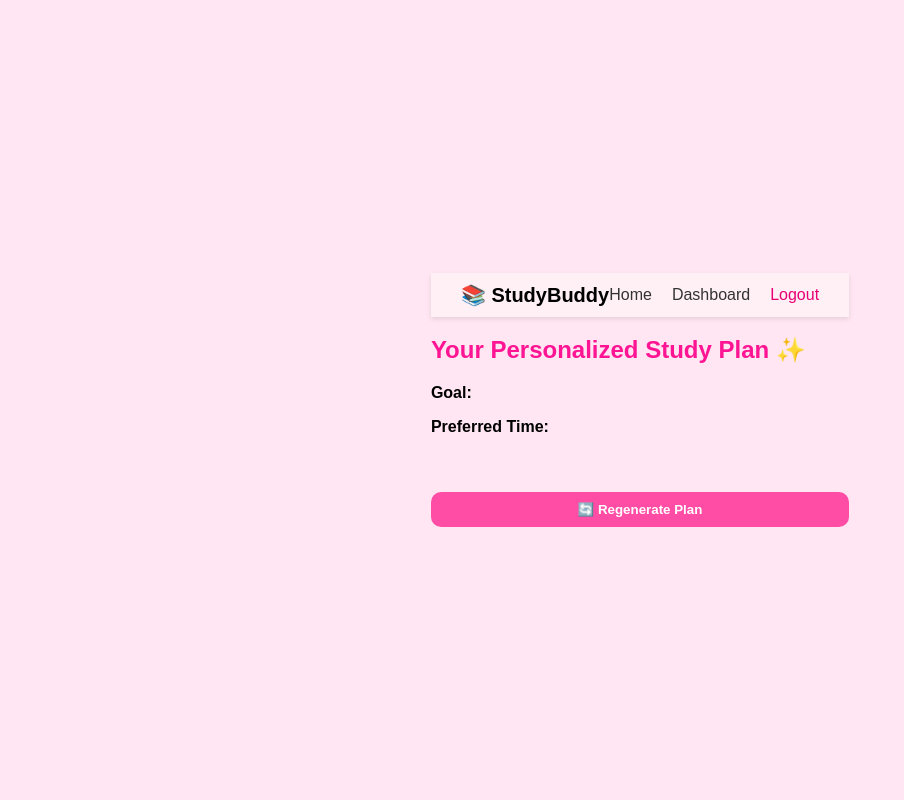
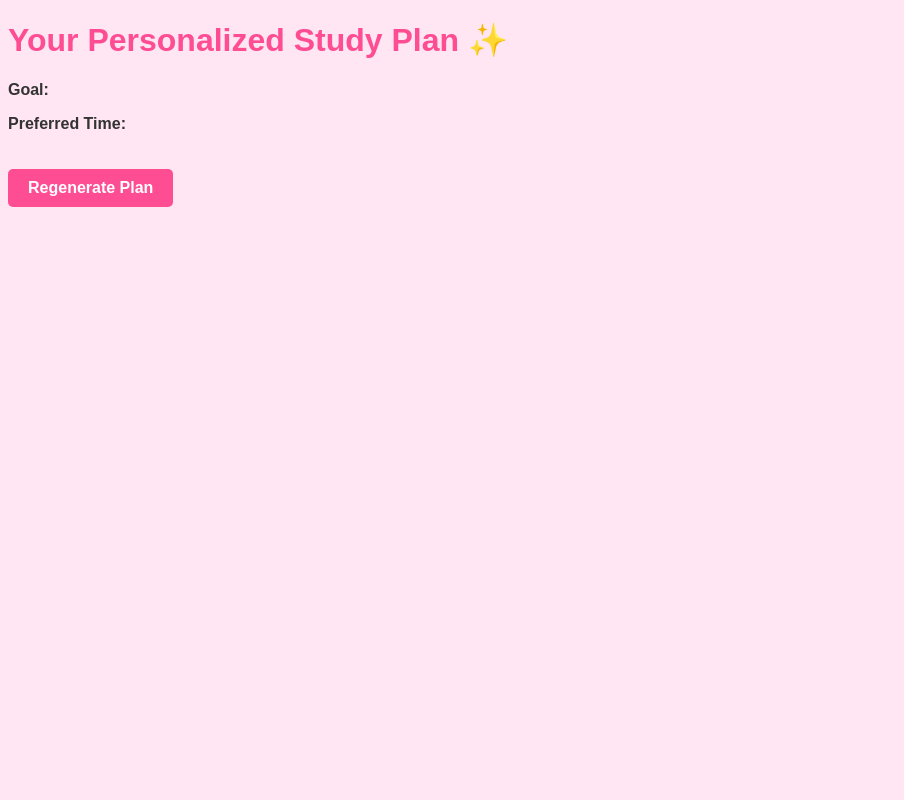
Before and after one commit to abhishripathak/Study-Schedule-app, a Django app: page /study-plan/ in a window 1280 px wide. Shown: the whole page, without its empty margins (0-904 px from the left). Run offline with Django 5.2, Linux system fonts and the light colour scheme.

Commit message:
something

```diff
--- a/accounts/templates/accounts/study_plan.html
+++ b/accounts/templates/accounts/study_plan.html
@@ -1,98 +1,134 @@
-{% extends 'accounts/base.html' %}
+{% load static %}
+<!DOCTYPE html>
+<html lang="en">
+<head>
+    <meta charset="UTF-8">
+    <title>Study Plan</title>
+    <style>
+        body {
+            font-family: Arial, sans-serif;
+            background-color: #ffe6f2; /* Light pink background */
+            color: #333;
+        }
 
-{% block content %}
-<!-- ✅ Navigation Bar -->
-<div style="display: flex; justify-content: space-between; align-items: center; padding: 10px 30px; background-color: #fff0f6; box-shadow: 0 2px 5px rgba(0,0,0,0.1);">
-    <div style="font-size: 20px; font-weight: bold;">📚 StudyBuddy</div>
-    <div style="display: flex; gap: 20px;">
-        <a href="/" style="text-decoration: none; color: #333;">Home</a>
-        <a href="/dashboard" style="text-decoration: none; color: #333;">Dashboard</a>
-        <a href="/logout" style="text-decoration: none; color: #e60073;">Logout</a>
-    </div>
-</div>
+        .progress-container {
+            width: 100%;
+            background-color: #ffd9ec; /* Light pink */
+            border-radius: 5px;
+            margin-top: 20px;
+        }
 
-<!-- ✅ Flash Messages -->
-{% if messages %}
-    {% for message in messages %}
-        <div class="alert alert-success" role="alert" style="background-color: #d4edda; color: #155724; border-radius: 5px; padding: 10px; margin-bottom: 20px;">
-            {{ message }}
-        </div>
-    {% endfor %}
-{% endif %}
+        .progress-bar {
+            width: 0%;
+            height: 20px;
+            background-color: #ff66b2; /* Darker pink */
+            border-radius: 5px;
+            text-align: center;
+            color: white;
+        }
 
-<!-- ✅ Study Plan Overview -->
-<div class="container text-center my-5 text-dark">
-    <h2 style="color: deeppink;">Your Personalized Study Plan ✨</h2>
+        .congrats-message {
+            display: none;
+            margin-top: 20px;
+            color: #ff3385; /* Even darker pink */
+            font-weight: bold;
+        }
+
+        #study-plan-form ul {
+            list-style-type: none;
+            padding: 0;
+        }
+
+        #study-plan-form li {
+            margin: 10px 0;
+        }
+
+        label {
+            font-size: 18px;
+            color: #ff4d94; /* Pink text */
+        }
+
+        a {
+            color: #ff4d94; /* Pink links */
+            text-decoration: none;
+            font-weight: bold;
+        }
+
+        a:hover {
+            color: #e60073; /* Darker pink on hover */
+        }
+
+        .card {
+            background-color: #ffe6f2; /* Light pink */
+            border: 1px solid #ff99cc; /* Pink border */
+            border-radius: 10px;
+            padding: 20px;
+            margin: 10px;
+            text-align: center;
+            box-shadow: 0 4px 6px rgba(0, 0, 0, 0.1);
+        }
+
+        .card h3 {
+            color: #ff4d94; /* Pink text */
+        }
+
+        .card .progress-container {
+            margin-top: 10px;
+        }
+
+        .btn {
+            display: inline-block;
+            padding: 10px 20px;
+            font-size: 16px;
+            color: white;
+            background-color: #ff4d94; /* Pink button */
+            border: none;
+            border-radius: 5px;
+            cursor: pointer;
+            text-decoration: none;
+        }
+
+        .btn:hover {
+            background-color: #e60073; /* Darker pink on hover */
+        }
+
+        .btn-pink {
+            margin-top: 20px;
+        }
+    </style>
+</head>
+<body>
+    <h1 style="color: #ff4d94;">Your Personalized Study Plan ✨</h1>
     <p><strong>Goal:</strong> {{ goal }}</p>
     <p><strong>Preferred Time:</strong> {{ preferred_time }}</p>
-</div>
 
-<!-- ✅ Subject Cards with Progress and Checkboxes -->
-<div style="display: flex; flex-wrap: wrap; gap: 20px; justify-content: center;">
+    <div class="card-container">
         {% for subject, details in study_plan.items %}
-        <div style="background-color: #ffe6f0; padding: 20px; border-radius: 15px; width: 250px; box-shadow: 0 4px 6px rgba(0,0,0,0.1);">
-            <h3 style="margin: 0 0 10px;">📘 {{ subject|title }}</h3>
+        <div class="card">
+            <h3>{{ subject }}</h3>
             <p>{{ details.sessions }} sessions ({{ details.hours_per_day }} hrs/day)</p>
-            <div style="background-color: #f3f3f3; border-radius: 10px; overflow: hidden; height: 10px; margin-bottom: 10px;">
-                <div id="progress-{{ subject }}" style="width: {{ details.completion }}%; background-color: #ff66b2; height: 10px;"></div>
-            </div>
-            <small id="completion-text-{{ subject }}">{{ details.completion }}% completed</small>
-            <div style="margin-top: 10px;">
-                {% for session in details.sessions_list %}
-                    <div style="display: flex; align-items: center; gap: 10px; margin-bottom: 5px;">
-                        <input type="checkbox" class="session-checkbox" data-subject="{{ subject }}" data-total="{{ details.sessions }}" id="checkbox-{{ subject }}-{{ forloop.counter }}">
-                        <label for="checkbox-{{ subject }}-{{ forloop.counter }}">{{ session }}</label>
-                    </div>
-                {% endfor %}
+            <div class="progress-container">
+                <div class="progress-bar" style="width: {{ details.completion }}%;">{{ details.completion }}% completed</div>
             </div>
         </div>
         {% endfor %}
     </div>
 
-<!-- ✅ Buttons -->
-<div style="text-align: center; margin-top: 40px;">
-    <form method="post" action="{% url 'generate_plan' %}">
-        {% csrf_token %}
-        <button type="submit" style="background-color: #ff4da6; color: white; padding: 10px 20px; border: none; border-radius: 10px; cursor: pointer;">🔄 Regenerate Plan</button>
-    </form>
+    <div>
+        <a href="{% url 'generate_plan' %}" class="btn btn-pink">Regenerate Plan</a>
     </div>
 
-<!-- ✅ Completion Message -->
-{% if completed %}
-    <div style="margin: 40px auto; max-width: 600px; background-color: #d1ffd6; color: #2d862d; padding: 20px; border-radius: 10px; font-weight: bold; text-align: center;">
-        🎉 Congrats! You've completed your entire study routine! Keep up the amazing work! ✨
-    </div>
-{% endif %}
-
-<!-- ✅ JavaScript for Progress Bar and Completion Message -->
     <script>
         document.addEventListener('DOMContentLoaded', function () {
-        const checkboxes = document.querySelectorAll('.session-checkbox');
-        const progressBars = {};
-        const completionTexts = {};
+            const progressBars = document.querySelectorAll('.progress-bar');
 
-        checkboxes.forEach(checkbox => {
-            const subject = checkbox.dataset.subject;
-            const totalSessions = parseInt(checkbox.dataset.total);
-
-            if (!progressBars[subject]) {
-                progressBars[subject] = document.getElementById(`progress-${subject}`);
-                completionTexts[subject] = document.getElementById(`completion-text-${subject}`);
-            }
-
-            checkbox.addEventListener('change', function () {
-                const checkedCount = document.querySelectorAll(`.session-checkbox[data-subject="${subject}"]:checked`).length;
-                const completionPercentage = Math.round((checkedCount / totalSessions) * 100);
-
-                progressBars[subject].style.width = `${completionPercentage}%`;
-                completionTexts[subject].textContent = `${completionPercentage}% completed`;
-
-                // Check if all checkboxes are checked
-                if (document.querySelectorAll('.session-checkbox:checked').length === checkboxes.length) {
-                    alert('🎉 Congrats! You have completed all sessions!');
+            progressBars.forEach(bar => {
+                const completion = parseInt(bar.style.width);
+                if (completion === 100) {
+                    bar.style.backgroundColor = '#4CAF50'; /* Green for completed */
                 }
             });
         });
-    });
     </script>
-{% endblock %}
+</body>
+</html>
--- a/accounts/urls.py
+++ b/accounts/urls.py
@@ -10,7 +10,7 @@
     # Study Planner
     path('study-plan/', views.show_plan, name='show_plan'),  # Updated name to match view
     path('generate-plan/', views.generate_plan, name='generate_plan'),  # Regenerates study plan
-    # Removed the edit_preferences URL pattern.
+    #path('edit-preferences/', views.edit_preferences, name='edit_preferences'),  # Form to update preferences
     path('logout/', views.user_logout, name='logout'),  # Logout functionality
     # Removed the settings route as it is no longer needed
     # path('settings/', views.user_settings, name='settings'),
--- a/accounts/views.py
+++ b/accounts/views.py
@@ -73,8 +73,8 @@
         # Generate plan
         plan, is_single_day = generate_study_plan(subjects, available_hours, start_date, end_date, request)
 
-        # Serialize plan as a list of dictionaries
-        request.session['study_plan'] = [dict(session) for session in plan]
+        # Save in session
+        request.session['study_plan'] = plan
         request.session['goal'] = study_goal
         request.session['preferred_time'] = preferred_study_time
         request.session['single_day'] = is_single_day
@@ -84,11 +84,10 @@
     else:
         return render(request, 'accounts/dashboard.html')
 
-# Updated generate_study_plan to divide subjects into sessions and include session details
-
+# Routine generation logic
 def generate_study_plan(subjects, available_hours, start_date, end_date, request):
     is_single_day = start_date == end_date
-    plan = []  # Changed to a list to store session details
+    plan = {}
 
     if is_single_day:
         total_minutes = available_hours * 60
@@ -98,11 +97,7 @@
             messages.warning(request, "Each subject gets less than 10 minutes!")
 
         for subject in subjects:
-            plan.append({
-                'subject': subject,
-                'duration': f"{minutes_per_subject} minutes",
-                'completed': False
-            })
+            plan[subject] = f"{minutes_per_subject} minutes"
 
     else:
         total_days = (datetime.strptime(end_date, '%Y-%m-%d') - datetime.strptime(start_date, '%Y-%m-%d')).days + 1
@@ -110,48 +105,32 @@
         sessions_per_subject = total_sessions // len(subjects)
 
         for subject in subjects:
-            for session in range(sessions_per_subject):
-                plan.append({
-                    'subject': subject,
-                    'duration': f"{available_hours} hrs/day",
-                    'completed': False
-                })
+            plan[subject] = f"{sessions_per_subject} sessions ({available_hours} hrs/day)"
 
     return plan, is_single_day
 
-# Ensure study_plan is deserialized correctly in show_plan
-
+# Display the generated plan
 def show_plan(request):
-    study_plan = request.session.get('study_plan', [])
-    if isinstance(study_plan, str):
-        import json
-        study_plan = json.loads(study_plan)  # Deserialize if stored as a JSON string
-
+    study_plan = request.session.get('study_plan', {})
     goal = request.session.get('goal', '')
     preferred_time = request.session.get('preferred_time', '')
     single_day = request.session.get('single_day', False)
-
-    # Calculate progress
-    total_sessions = len(study_plan)
-    completed_sessions = sum(1 for session in study_plan if isinstance(session, dict) and session.get('completed'))
-    progress = (completed_sessions / total_sessions) * 100 if total_sessions > 0 else 0
-
-    # Check if all sessions are completed
-    all_completed = completed_sessions == total_sessions
 
     return render(request, 'accounts/study_plan.html', {
         'study_plan': study_plan,
         'goal': goal,
         'preferred_time': preferred_time,
-        'single_day': single_day,
-        'progress': progress,
-        'all_completed': all_completed
+        'single_day': single_day
     })
 
 # Regenerate the study plan (same as reloading dashboard)
 def generate_plan(request):
     messages.info(request, "You can update your details and generate a new study plan.")
     return redirect('dashboard')
+
+# Edit user preferences (future development)
+#def edit_preferences(request):
+    return render(request, 'accounts/edit_preferences.html')
 
 def study_plan_view(request):
     user = request.user
```
Also changed, not shown: accounts/forms.py (line endings or trailing spaces), accounts/models.py (line endings or trailing spaces), accounts/templates/accounts/base.html (line endings or trailing spaces), accounts/templates/accounts/dashboard.html (line endings or trailing spaces). Lines whose indentation alone changed are shown as unchanged.
